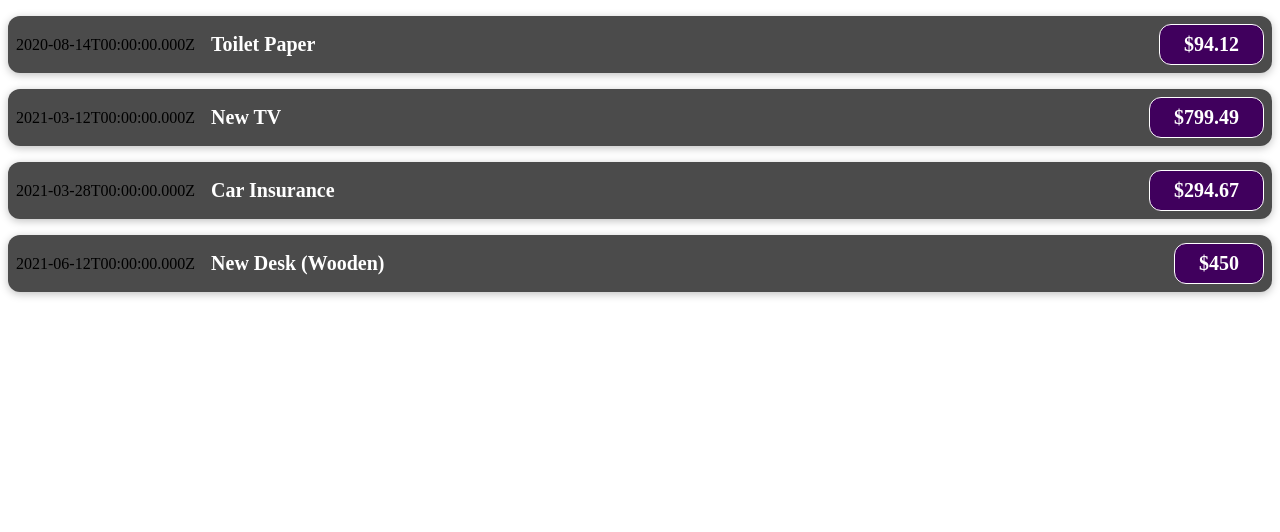
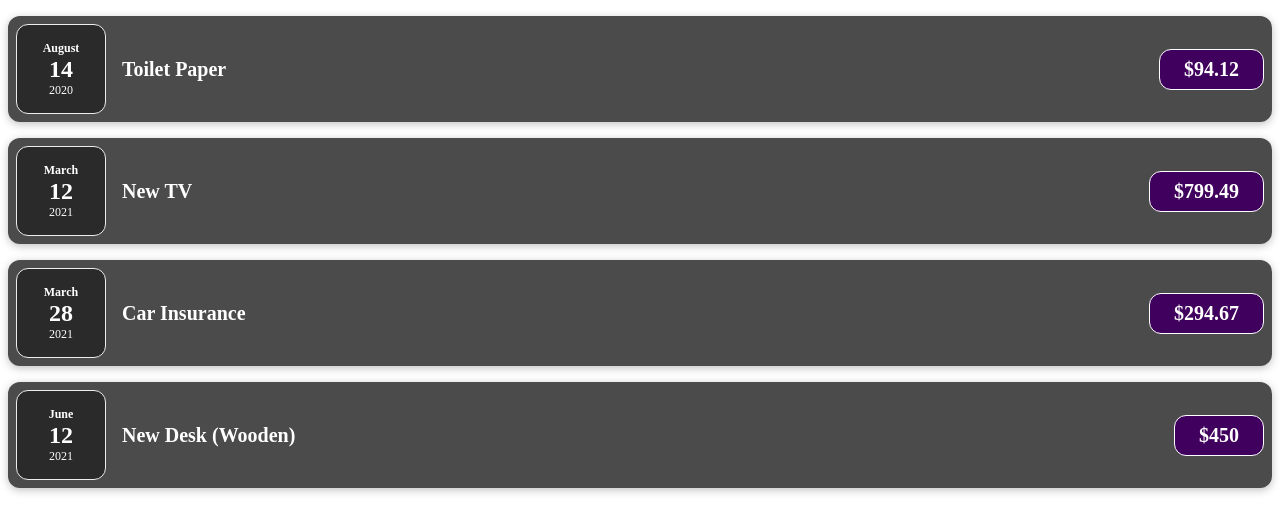
Before and after one commit to zhilyakov1986/stackblitz-udemy-cource, a React (Create React App) app: page / in a window 1280 px wide. Shown: the top 532 px of the page. Built offline with nearby package versions, Linux system fonts and the light colour scheme.

Commit message:
1 file modified, 2 added

```diff
--- /dev/null
+++ b/src/components/ExpenseDate.css
@@ -0,0 +1,26 @@
+.expense-date {
+  display: flex;
+  flex-direction: column;
+  width: 5.5rem;
+  height: 5.5rem;
+  border: 1px solid #ececec;
+  background-color: #2a2a2a;
+  color: white;
+  border-radius: 12px;
+  align-items: center;
+  justify-content: center;
+}
+
+.expense-date__month {
+  font-size: 0.75rem;
+  font-weight: bold;
+}
+
+.expense-date__year {
+  font-size: 0.75rem;
+}
+
+.expense-date__day {
+  font-size: 1.5rem;
+  font-weight: bold;
+}
--- /dev/null
+++ b/src/components/ExpenseDate.tsx
@@ -0,0 +1,14 @@
+import './ExpenseDate.css';
+
+const ExpenseDate = ({ month, day, year }) => {
+  return (
+    <>
+      <div className="expense-date">
+        <div className="expense-date__month">{month}</div>
+        <div className="expense-date__day">{day}</div>
+        <div className="expense-date__year">{year}</div>
+      </div>
+    </>
+  );
+};
+export default ExpenseDate;
--- a/src/components/ExpenseItem.tsx
+++ b/src/components/ExpenseItem.tsx
@@ -1,10 +1,16 @@
 import { FC } from 'react';
+import ExpenseDate from './ExpenseDate';
 import './ExpenseItem.css';
 
 const ExpenseItem: FC = (props: any): JSX.Element => {
+  const month = props.date.toLocaleString('en-US', { month: 'long' });
+  const day = props.date.toLocaleString('en-US', { day: '2-digit' });
+  const year = props.date.getFullYear();
   return (
     <div className="expense-item">
-      <div>{props.date.toISOString()}</div>
+      <div>
+        <ExpenseDate month={month} day={day} year={year} />
+      </div>
       <div className="expense-item__description">
         <h2>{props.title}</h2>
         <div className="expense-item__price">${props.amount}</div>
```
